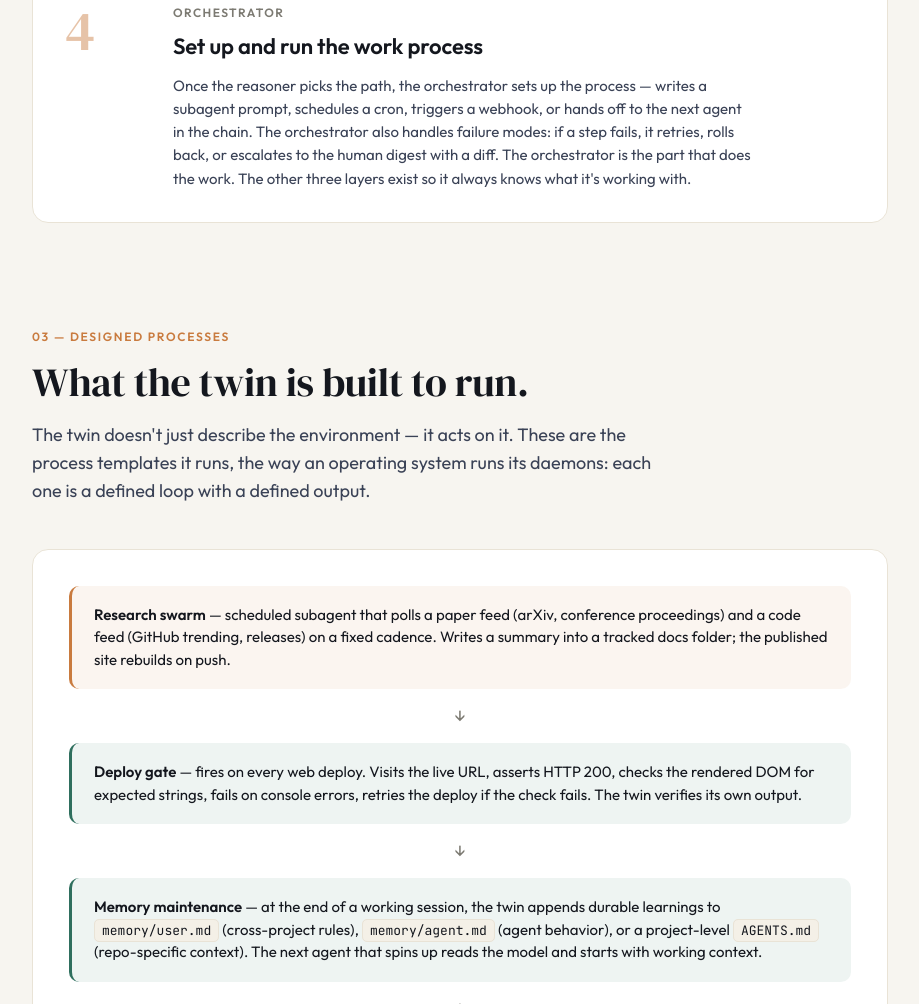
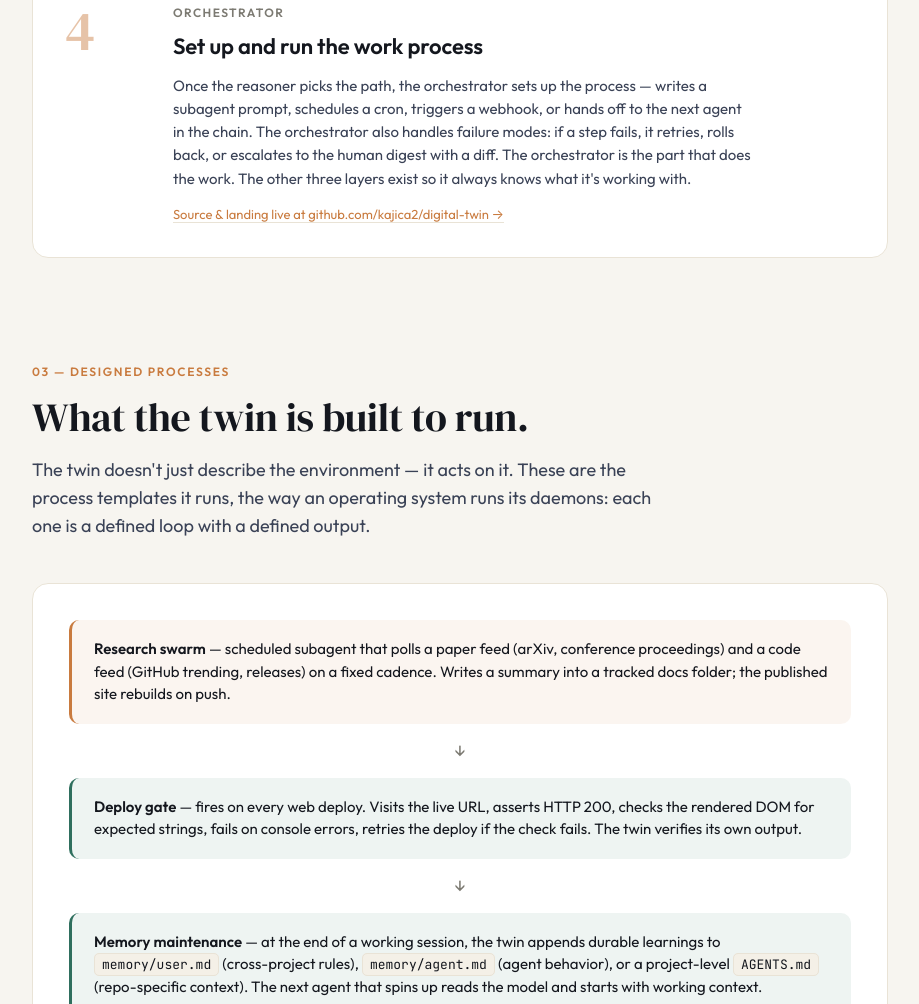
Before and after one commit to kajica2/kai-systems, a plain HTML site: page twin/index.html in a window 1280 px wide. Shown: the part 2775-3779 px from the top of the page, without its empty margins (180-1099 px from the left). Drawn offline with Linux system fonts and the light colour scheme.

Commit message:
feat: link twin spoke to digital-twin repo at github.com/kajica2/digital-twin
digital_twin is now a separate public repo (sprint 0 shipped in
977e8411). The Orchestrator layer is where 'the work actually gets
done' — that's the layer that has a real implementation, so it
gets a single inline link to the repo. No card, no new section —
the deep-dive stays focused on architecture, the link points to
where the implementation lives.

Verified: gate passes, link visible on hover, points to the public
GitHub repo.

```diff
--- a/twin/index.html
+++ b/twin/index.html
@@ -231,6 +231,9 @@
           <div class="level-name">Orchestrator</div>
           <div class="level-title">Set up and run the work process</div>
           <div class="level-desc">Once the reasoner picks the path, the orchestrator sets up the process — writes a subagent prompt, schedules a cron, triggers a webhook, or hands off to the next agent in the chain. The orchestrator also handles failure modes: if a step fails, it retries, rolls back, or escalates to the human digest with a diff. The orchestrator is the part that does the work. The other three layers exist so it always knows what it's working with.</div>
+          <div style="margin-top: 14px; font-size: 13px;">
+            <a href="https://github.com/kajica2/digital-twin" style="color: var(--primary); text-decoration: none; border-bottom: 1px solid var(--line);">Source &amp; landing live at github.com/kajica2/digital-twin →</a>
+          </div>
         </div>
       </div>
     </div>
```
